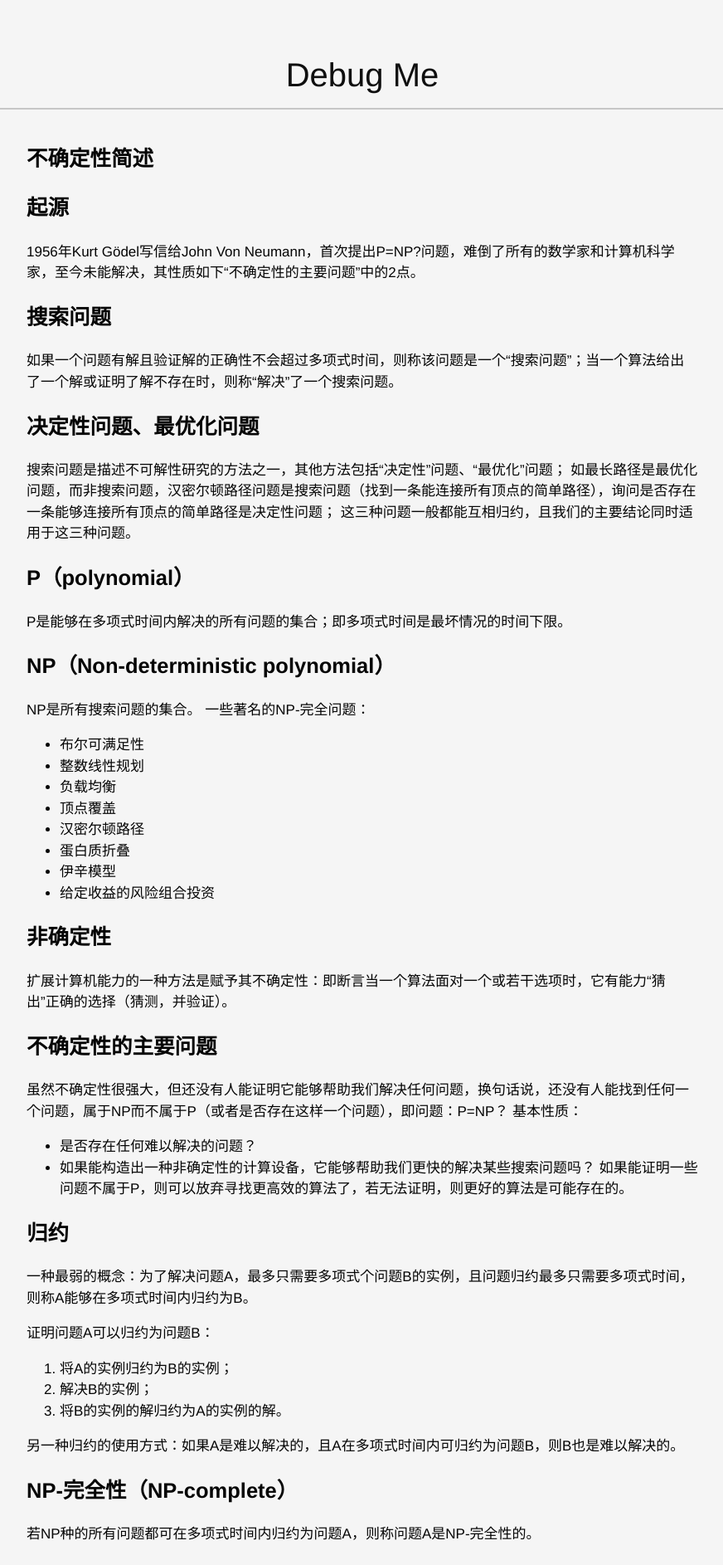
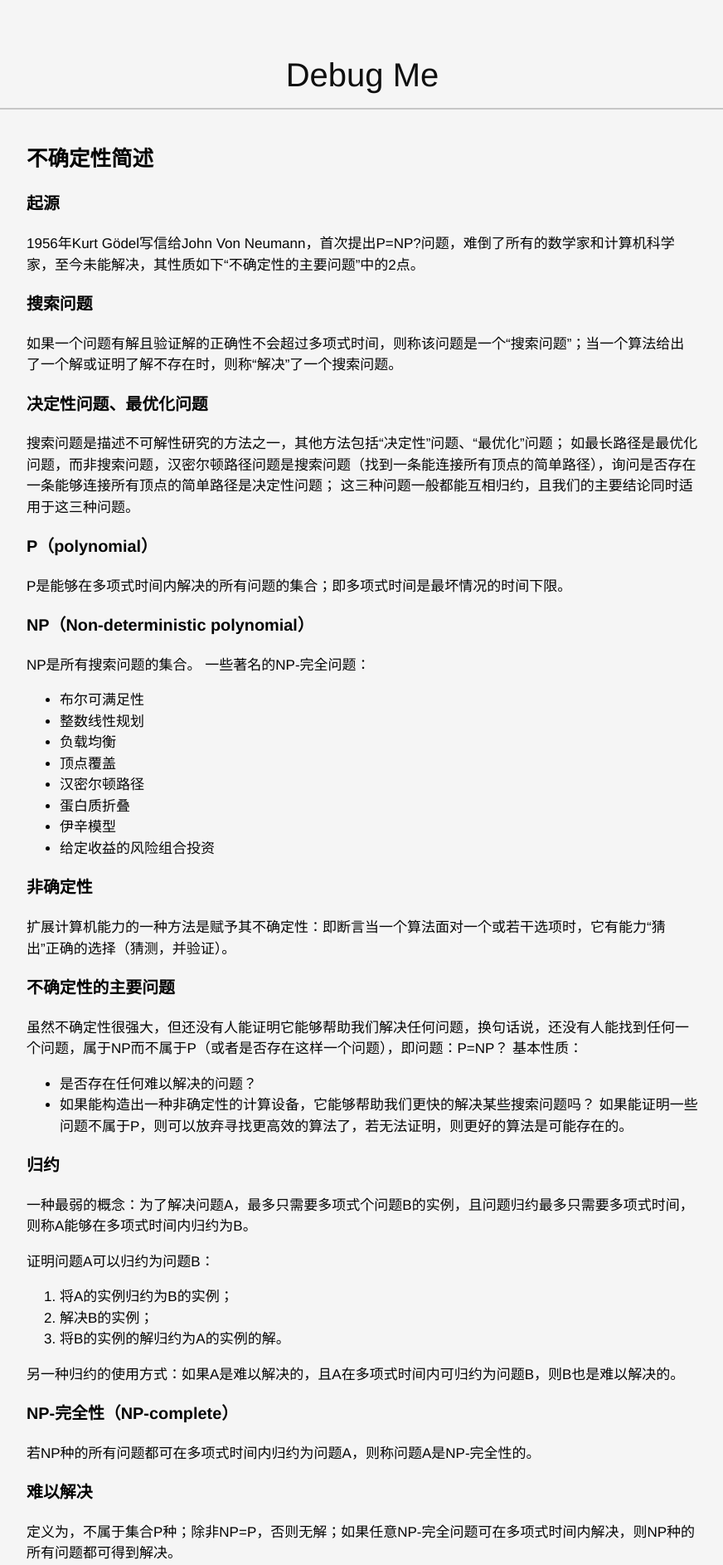
Before and after one commit to dream0411/dream0411.github.io, a Jekyll site: the page built from _posts/2017-02-23-NP-briefing.md, in a window 1280 px wide. Shown: the top 1886 px of the page at 83% size, without its empty margins (203-1075 px from the left). Built offline with Jekyll 4.4.1, drawn with Linux system fonts in a browser that asks for light colours; comment, search, counter and statistics services are not loaded.

Commit message:
modify format

```diff
--- a/_posts/2017-02-23-NP-briefing.md
+++ b/_posts/2017-02-23-NP-briefing.md
@@ -6,25 +6,25 @@ title: 不确定性简述
 {{ page.title }}
 ===
 
-## 起源
+### 起源
 
 1956年Kurt Gödel写信给John Von Neumann，首次提出P=NP?问题，难倒了所有的数学家和计算机科学家，至今未能解决，其性质如下“不确定性的主要问题”中的2点。
 
-## 搜索问题
+### 搜索问题
 
 如果一个问题有解且验证解的正确性不会超过多项式时间，则称该问题是一个“搜索问题”；当一个算法给出了一个解或证明了解不存在时，则称“解决”了一个搜索问题。
 
-## 决定性问题、最优化问题
+### 决定性问题、最优化问题
 
 搜索问题是描述不可解性研究的方法之一，其他方法包括“决定性”问题、“最优化”问题；
 如最长路径是最优化问题，而非搜索问题，汉密尔顿路径问题是搜索问题（找到一条能连接所有顶点的简单路径），询问是否存在一条能够连接所有顶点的简单路径是决定性问题；
 这三种问题一般都能互相归约，且我们的主要结论同时适用于这三种问题。
 
-## P（polynomial）
+### P（polynomial）
 
 P是能够在多项式时间内解决的所有问题的集合；即多项式时间是最坏情况的时间下限。
 
-## NP（Non-deterministic polynomial）
+### NP（Non-deterministic polynomial）
 
 NP是所有搜索问题的集合。
 一些著名的NP-完全问题：
@@ -37,11 +37,11 @@ NP是所有搜索问题的集合。
 * 伊辛模型
 * 给定收益的风险组合投资
 
-## 非确定性
+### 非确定性
 
 扩展计算机能力的一种方法是赋予其不确定性：即断言当一个算法面对一个或若干选项时，它有能力“猜出”正确的选择（猜测，并验证）。
 
-## 不确定性的主要问题
+### 不确定性的主要问题
 
 虽然不确定性很强大，但还没有人能证明它能够帮助我们解决任何问题，换句话说，还没有人能找到任何一个问题，属于NP而不属于P（或者是否存在这样一个问题），即问题：P=NP？
 基本性质：
@@ -49,7 +49,7 @@ NP是所有搜索问题的集合。
 * 如果能构造出一种非确定性的计算设备，它能够帮助我们更快的解决某些搜索问题吗？
 如果能证明一些问题不属于P，则可以放弃寻找更高效的算法了，若无法证明，则更好的算法是可能存在的。
 
-## 归约
+### 归约
 
 一种最弱的概念：为了解决问题A，最多只需要多项式个问题B的实例，且问题归约最多只需要多项式时间，则称A能够在多项式时间内归约为B。
 
@@ -61,25 +61,25 @@ NP是所有搜索问题的集合。
 
 另一种归约的使用方式：如果A是难以解决的，且A在多项式时间内可归约为问题B，则B也是难以解决的。
 
-## NP-完全性（NP-complete）
+### NP-完全性（NP-complete）
 
 若NP种的所有问题都可在多项式时间内归约为问题A，则称问题A是NP-完全性的。
 
-## 难以解决
+### 难以解决
 
 定义为，不属于集合P种；除非NP=P，否则无解；如果任意NP-完全问题可在多项式时间内解决，则NP种的所有问题都可得到解决。
 
-## 布尔可满足性问题
+### 布尔可满足性问题
 
 可满足性（英语：Satisfiability）是用来解决给定的布尔方程式，是否存在一组变量赋值，使问题为可满足。布尔可满足性问题（Boolean satisfiability problem；SAT)）属于决定性问题，是第一个被证明NP完全问题。为计算机科学上许多领域的重要问题，包括计算机科学基础理论、算法、人工智能、硬件设计等等。
 布尔可满足性问题是第一个被证明的NPC问题。
 
-## Cook-Levin定理
+### Cook-Levin定理
 
 布尔可满足性问题是NP-完全的。
 此定理证明了第一个问题是NP-完全的。
 
-## 问题的分类
+### 问题的分类
 
 证明问题属于P，只要展示一个多项式时间的算法；要证明一个问题是NP-完全的，需要证明一个已知的NP-完全性问题能在多项式时间内归约为它（如果一个新问题的多项式时间算法能够用于解决NP-完全问题，那么它能解决NP种的所有问题），现已证明很多问题是NP-完全的。将新问题分类为容易解决的（P）或难以解决的（NP），可能有几种情况：
 
@@ -90,7 +90,7 @@ NP是所有搜索问题的集合。
 
 每年活跃出现的很多问题都需要分类。
 
-## 处理NP-完全性
+### 处理NP-完全性
 
 一些解决这些各种各样问题的尝试：
 
```
